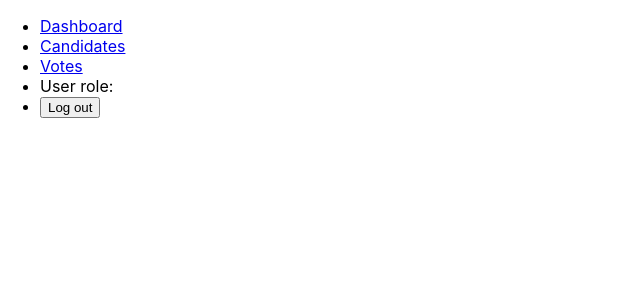
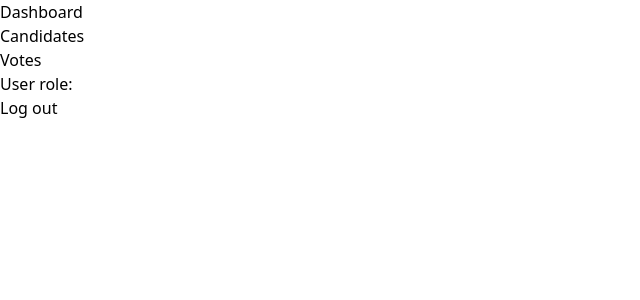
Before and after one commit to afahnyupila03/UBELEC, a React (Create React App) app: page / in a window 1280 px wide. Shown: the top 300 px of the page, without its empty margins (0-640 px from the left). Built offline with nearby package versions, Linux system fonts and the light colour scheme.

Commit message:
add tailwindcss and react-flowbite to project for styling

```diff
--- a/package.json
+++ b/package.json
@@ -11,6 +11,7 @@
     "@testing-library/react": "^13.4.0",
     "@testing-library/user-event": "^13.5.0",
     "firebase": "^10.12.5",
+    "flowbite-react": "^0.10.1",
     "formik": "^2.4.6",
     "react": "^18.3.1",
     "react-dom": "^18.3.1",
@@ -44,6 +45,7 @@
     ]
   },
   "devDependencies": {
-    "@tanstack/eslint-plugin-query": "^5.51.15"
+    "@tanstack/eslint-plugin-query": "^5.51.15",
+    "tailwindcss": "^3.4.10"
   }
 }
--- a/src/index.css
+++ b/src/index.css
@@ -1,13 +1,3 @@
-body {
-  margin: 0;
-  font-family: -apple-system, BlinkMacSystemFont, 'Segoe UI', 'Roboto', 'Oxygen',
-    'Ubuntu', 'Cantarell', 'Fira Sans', 'Droid Sans', 'Helvetica Neue',
-    sans-serif;
-  -webkit-font-smoothing: antialiased;
-  -moz-osx-font-smoothing: grayscale;
-}
-
-code {
-  font-family: source-code-pro, Menlo, Monaco, Consolas, 'Courier New',
-    monospace;
-}
+@tailwind base;
+@tailwind components;
+@tailwind utilities;
--- /dev/null
+++ b/tailwind.config.js
@@ -0,0 +1,11 @@
+const flowbite = require("flowbite-react/tailwind");
+/** @type {import('tailwindcss').Config} */
+
+module.exports = {
+  content: ["./src/**/*.{js,jsx,ts,tsx}", flowbite.content()],
+
+  theme: {
+    extend: {},
+  },
+  plugins: [flowbite.plugin()],
+};
```
Also changed, not shown: 1 other file (tests, documents, lock files or other folders).
